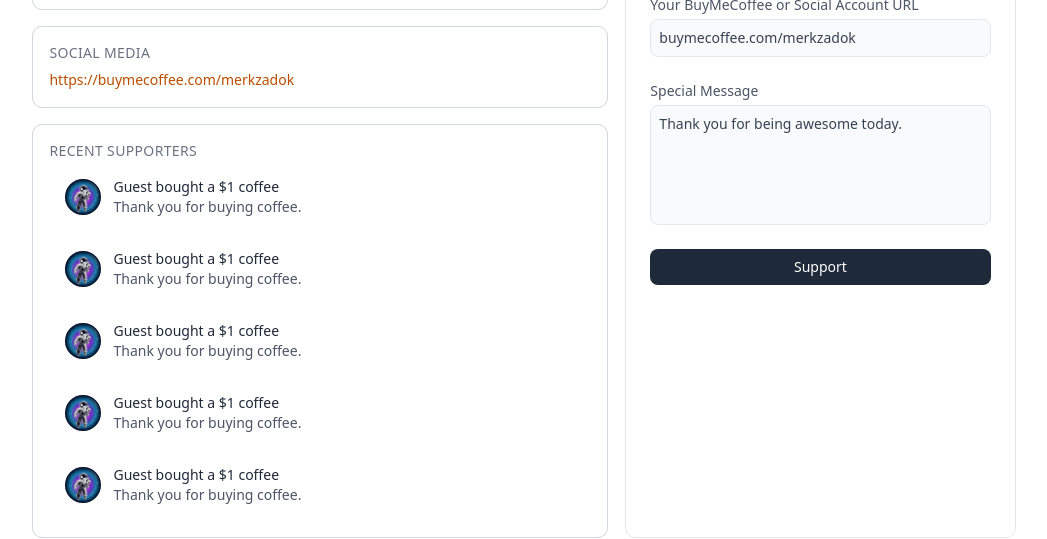
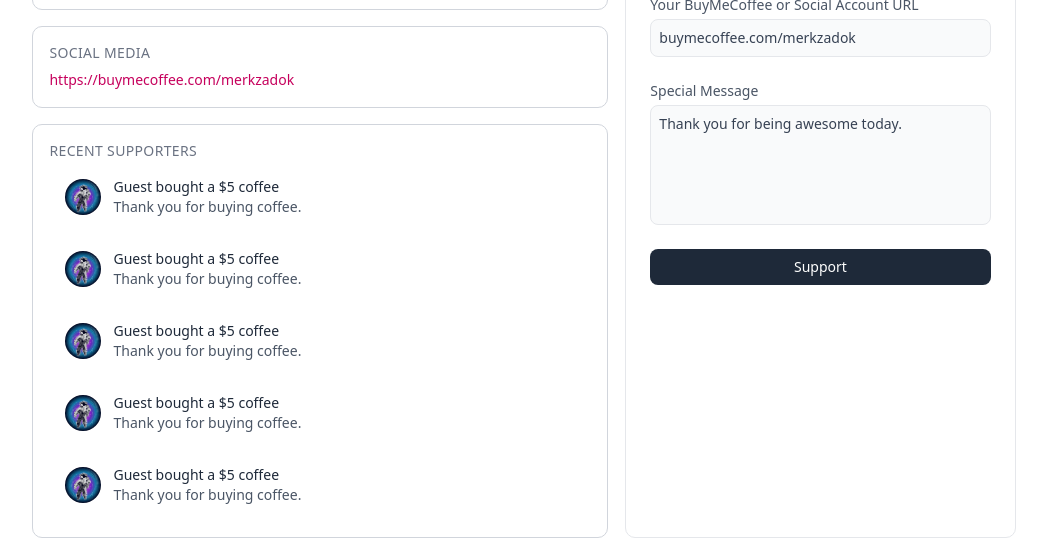
Before and after one commit to Merkzadok/buy-me-coffee-client, a Next.js app: page /home in a window 1280 px wide. Shown: the part 244-783 px from the top of the page, without its empty margins (116-1163 px from the left). Built offline with nearby package versions, Linux system fonts and the light colour scheme.

Commit message:
header-improved

```diff
--- a/src/app/(main)/[username]/components/AboutMe.tsx
+++ b/src/app/(main)/[username]/components/AboutMe.tsx
@@ -39,7 +39,7 @@
           href="https://buymecoffee.com/merkzadok"
           target="_blank"
           rel="noopener noreferrer"
-          className="text-sm text-amber-700 hover:underline break-all"
+          className="text-sm text-pink-700 hover:underline break-all"
         >
           https://buymecoffee.com/merkzadok
         </a>
--- a/src/app/(main)/[username]/components/RecentSupporters.tsx
+++ b/src/app/(main)/[username]/components/RecentSupporters.tsx
@@ -13,7 +13,7 @@
         />
         <div>
           <p className="text-sm text-gray-800 font-medium">
-            Guest bought a $1 coffee
+            Guest bought a $5 coffee
           </p>
           <p className="text-sm text-gray-600">Thank you for buying coffee.</p>
         </div>
--- a/src/components/Header.tsx
+++ b/src/components/Header.tsx
@@ -1,14 +1,17 @@
 import { Coffee } from "lucide-react";
 import Image from "next/image";
 import { DropdownMenuCheckboxes } from "./DropdownMenu";
+import Link from "next/link";
 
 export const Header = () => {
   return (
     <div className="flex items-center justify-between p-5 ">
-      <div className="flex gap-3 items-center">
-        <Coffee />
-        <p className="font-bold ">Buy Me Coffee</p>
-      </div>
+      <Link href="/">
+        <div className="flex gap-3 items-center">
+          <Coffee />
+          <p className="font-bold ">Buy Me Coffee</p>
+        </div>
+      </Link>
       <div className="flex gap-5">
         <div className="flex items-center gap-4 ">
           <Image
```
